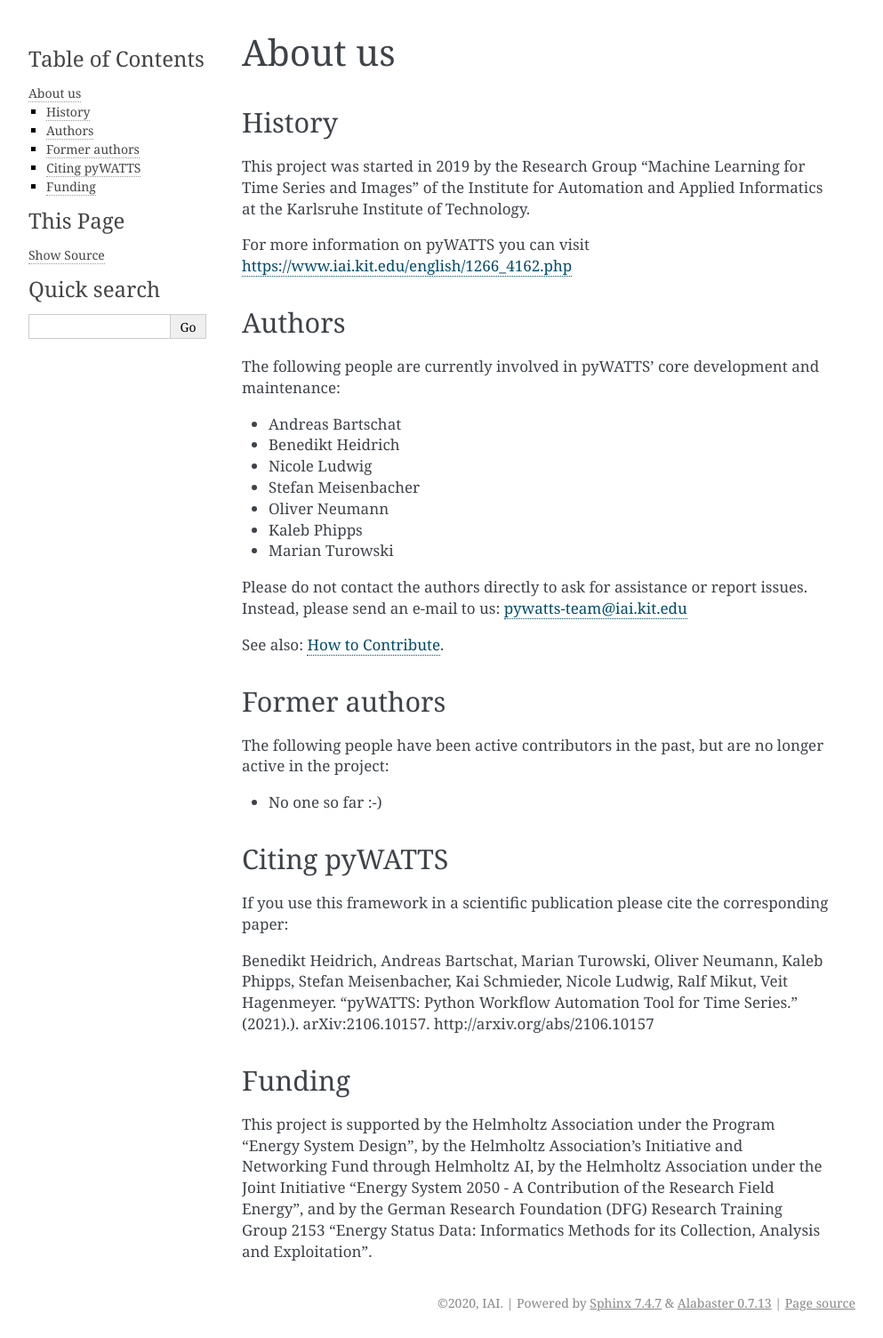
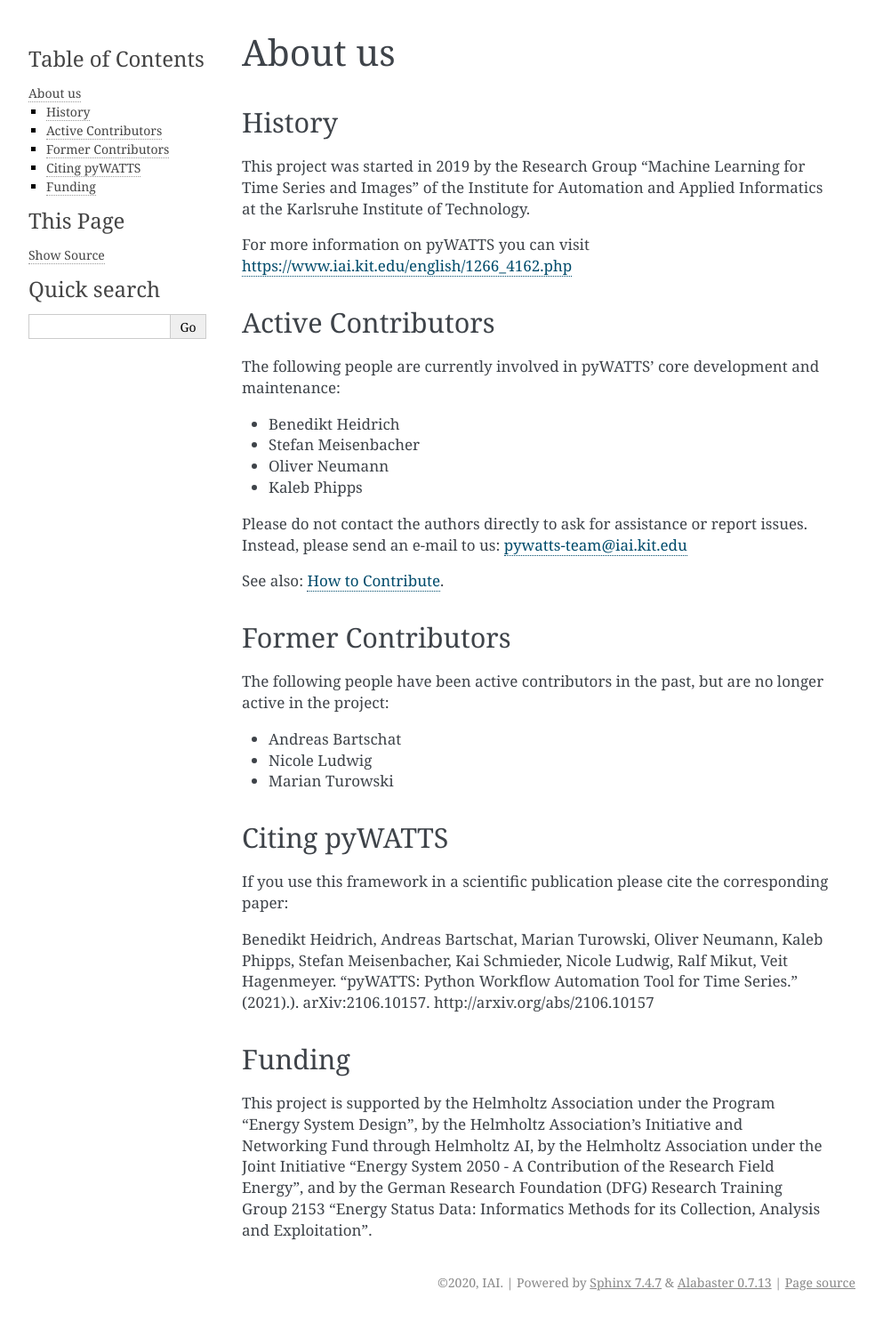
Before and after one commit to KIT-IAI/pyWATTS, a Sphinx documentation site: the page built from docs/source/about_us.rst, in a window 1280 px wide. Shown: the whole page at 89% size, without its empty margins (148-1141 px from the left). Built offline with Sphinx 7.4.7, drawn with Linux system fonts in a browser that asks for light colours; after the commit the page ends 1481 px from its top, so only the background shows below that.

Commit message:
Updated about_us (#268)
* Updated about_us.rst

* Update setup.py

```diff
--- a/docs/source/about_us.rst
+++ b/docs/source/about_us.rst
@@ -8,28 +8,27 @@
 
 For more information on pyWATTS you can visit https://www.iai.kit.edu/english/1266_4162.php
 
-Authors
+Active Contributors
 -------
 The following people are currently involved in pyWATTS' core development and maintenance:
 
-* Andreas Bartschat
 * Benedikt Heidrich
-* Nicole Ludwig
 * Stefan Meisenbacher
 * Oliver Neumann
 * Kaleb Phipps
-* Marian Turowski
 
 Please do not contact the authors directly to ask for assistance or report issues. Instead, please send an e-mail to us:
 pywatts-team@iai.kit.edu
 
 See also: :ref:`contribution`.
 
-Former authors
+Former Contributors
 --------------
 The following people have been active contributors in the past, but are no longer active in the project:
 
-* No one so far :-)
+* Andreas Bartschat
+* Nicole Ludwig
+* Marian Turowski
 
 Citing pyWATTS
 --------------
--- a/setup.py
+++ b/setup.py
@@ -14,7 +14,7 @@
     version="0.3.0",
     packages=setuptools.find_packages(),
 
-    install_requires=['scikit-learn >= 1.0', 'cloudpickle', 'holidays', 'xarray>=0.19', 'numpy', 'pandas', 'matplotlib',
+    install_requires=['scikit-learn >= 1.0', 'cloudpickle', 'holidays', 'xarray>=0.19', 'numpy', 'pandas<2.0', 'matplotlib',
                       "tensorflow>=2 ; platform_system!='Darwin'",
                       "pywatts-pipeline@git+https://github.com/KIT-IAI/pywatts-pipeline/@main",
                       'workalendar', 'statsmodels', 'tabulate', 'tikzplotlib'],
```
